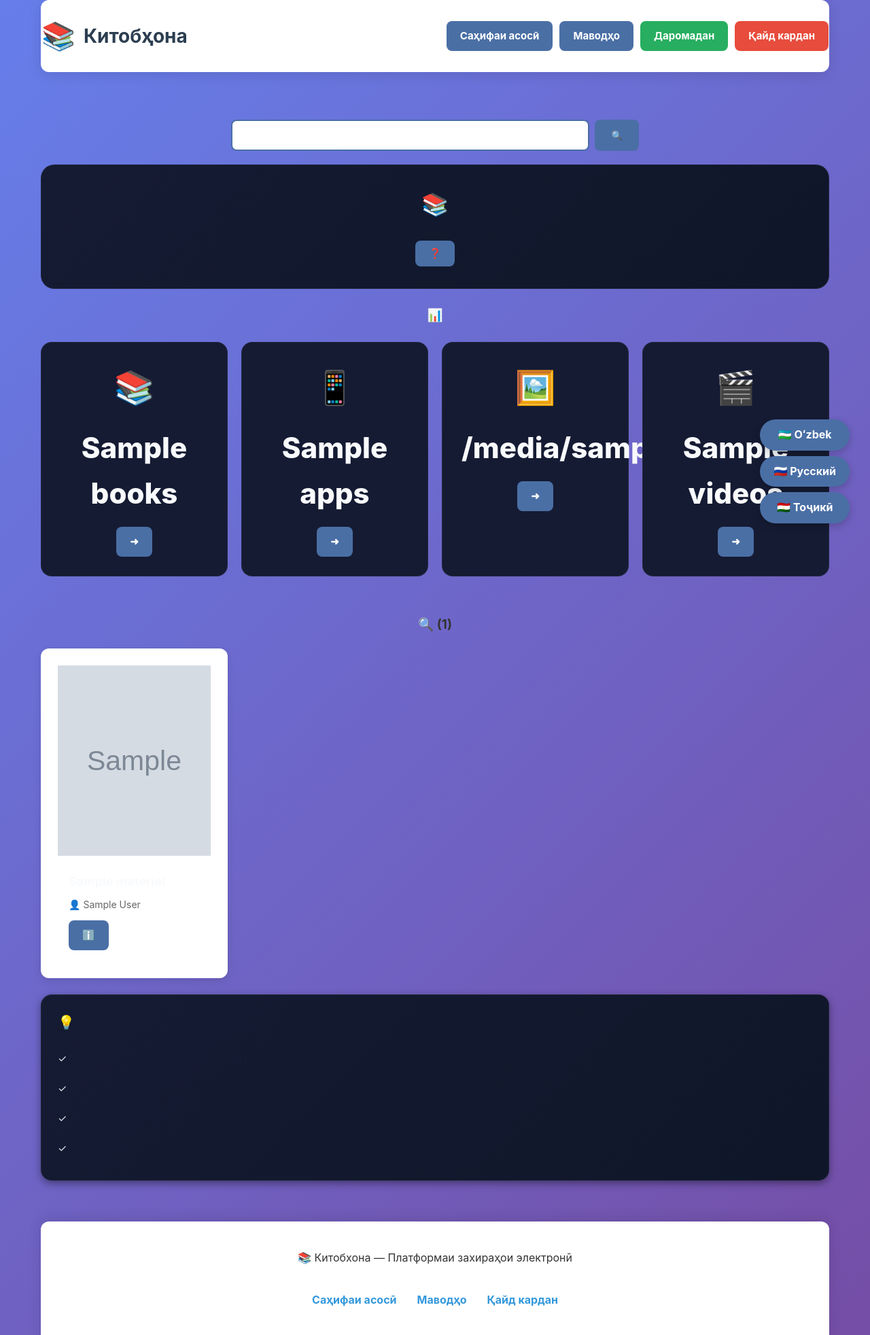
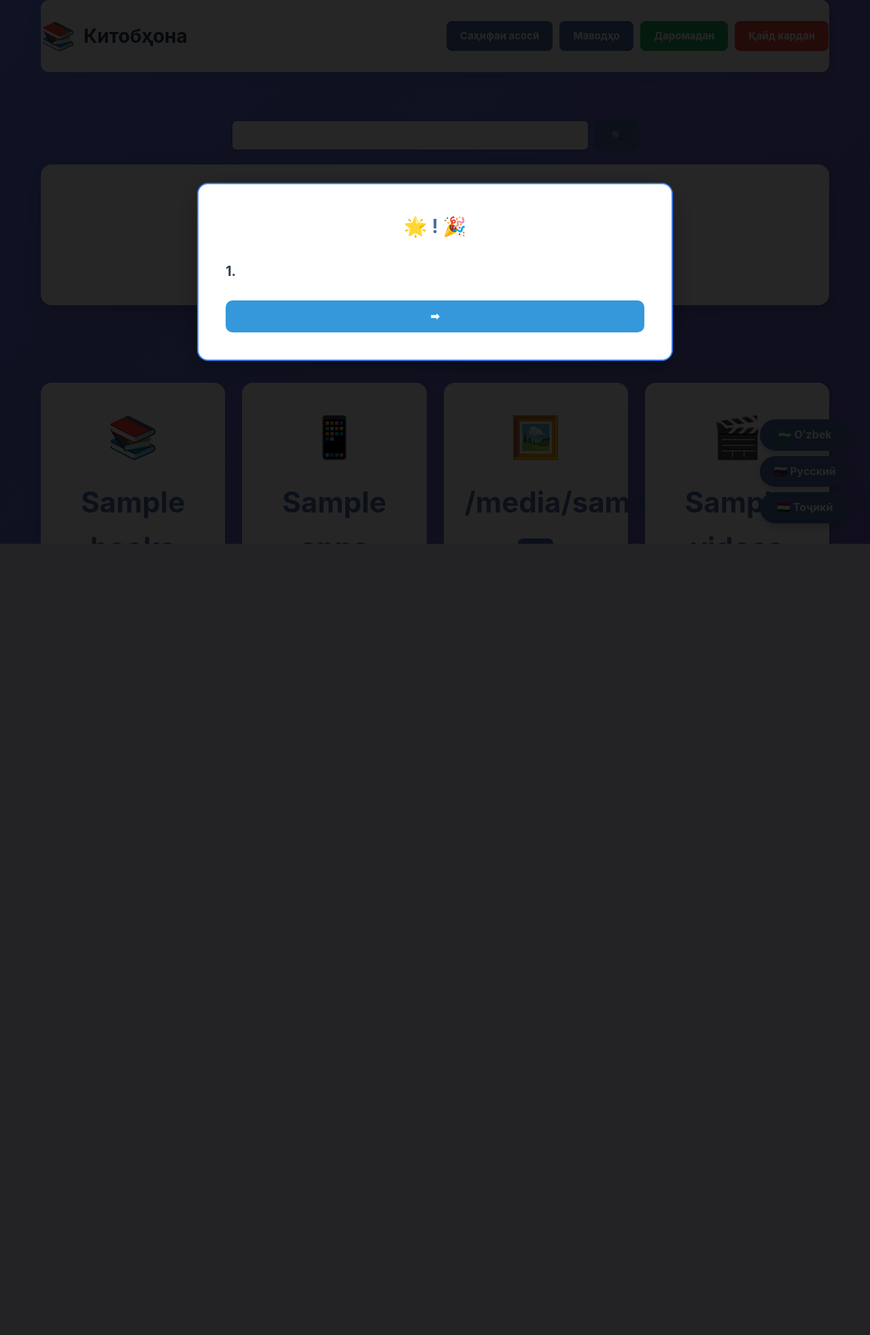
Before and after one commit to OnOlam/Donishgoh, a Flask app: template Kutubxona/templates/index.html in a window 1280 px wide. Shown: the top 1964 px of the page at 68% size. After the commit the page ends 800 px from the top, so only its background shows below. Run offline with Flask 3, Linux system fonts and the light colour scheme; the template is opened without the code that fills it: most values are stand-ins (such as "Sample title", 1, 10 or a date in 2020); grey boxes marked "Sample" are stand-in pictures.

Commit message:
Refactor tutorial overlay and search area comments

```diff
--- a/Kutubxona/templates/index.html
+++ b/Kutubxona/templates/index.html
@@ -1,7 +1,7 @@
 {% extends "base.html" %}
 {% block content %}
 
-<!-- QIDIRUV MAYDONI (Yangi) -->
+<!-- QIDIRUV MAYDONI -->
 <div class="search-container">
   <form method="GET" action="{{ url_for('index') }}" class="search-form">
     <input
@@ -16,7 +16,7 @@
   </form>
 </div>
 
-<!-- Tutorial Overlay (O'zgarmagan) -->
+<!-- Tutorial Overlay -->
 <div id="tutorial-overlay" class="tutorial-overlay">
   <div class="tutorial-box">
     <h3 class="tutorial-title">🌟 {{ _('welcome') }}! 🎉</h3>
@@ -25,25 +25,29 @@
         <h4>1. {{ _('about_site') }}</h4>
         <p>{{ _('tutorial_step1') }}</p>
       </div>
-      <div class="tutorial-step" data-step="2" style="display:none">
+      <div class="tutorial-step" data-step="2" style="display: none;">
         <h4>2. {{ _('materials_types') }}</h4>
-        <p><strong>{{ _('books_label') }}:</strong> PDF, EPUB ва дигар форматҳои китобҳо<br>
-        <strong>{{ _('apps_label') }}:</strong> Android, Windows ва барои дигар платформаҳо<br>
-        <strong>{{ _('images_label') }}:</strong> Обои деворӣ, тарҳрезӣ ва ғайра.<br>
-        <strong>{{ _('videos_label') }}:</strong> Китобҳои дарсӣ, филмҳо ва дигар видеоҳо</p>
+        <p>
+          <strong>{{ _('books_label') }}:</strong> PDF, EPUB ва дигар форматҳои китобҳо<br><br>
+          <strong>{{ _('apps_label') }}:</strong> Android, Windows ва барои дигар платформаҳо<br><br>
+          <strong>{{ _('images_label') }}:</strong> Обои деворӣ, тарҳрезӣ ва ғайра.<br><br>
+          <strong>{{ _('videos_label') }}:</strong> Китобҳои дарсӣ, филмҳо ва дигар видеоҳо
+        </p>
       </div>
-      <div class="tutorial-step" data-step="3" style="display:none">
+      <div class="tutorial-step" data-step="3" style="display: none;">
         <h4>3. {{ _('how_to_use') }}</h4>
-        <p>✅ <strong>{{ _('more_details') }}</strong> тугмаро пахш кунед<br>
-        ✅ Дар бораи мавод маълумот гиред<br>
-        ✅ <strong>{{ _('download') }}</strong> захира кардан тавассути тугма<br>
-        ✅ {{ _('register_and_admin') }}!</p>
+        <p>
+          ✅ <strong>{{ _('more_details') }}</strong> тугмаро пахш кунед<br>
+          ✅ Дар бораи мавод маълумот гиред<br>
+          ✅ <strong>{{ _('download') }}</strong> захира кардан тавассути тугма<br>
+          ✅ {{ _('register_and_admin') }}!
+        </p>
       </div>
     </div>
     <div class="tutorial-buttons">
       <button class="tutorial-btn tutorial-prev" onclick="tutorialPrev()">⬅ {{ _('back') }}</button>
       <button class="tutorial-btn tutorial-next" onclick="tutorialNext()">{{ _('next') }} ➡</button>
-      <button class="tutorial-btn tutorial-close" onclick="closeTutorial()" style="display:none">✓ {{ _('close') }}</button>
+      <button class="tutorial-btn tutorial-close" onclick="closeTutorial()" style="display: none;">✓ {{ _('close') }}</button>
     </div>
   </div>
 </div>
@@ -54,9 +58,9 @@
   <button class="btn tutorial-trigger" onclick="showTutorial()">❓ {{ _('how_to_use_site') }}</button>
 </div>
 
-<div style="height:24px"></div>
+<div style="height: 24px;"></div>
 
-<h3 style="text-align:center; margin-bottom:16px">📊 {{ _('site_statistics') }}</h3>
+<h3 style="text-align: center; margin-bottom: 16px; color: white; text-shadow: 2px 2px 4px rgba(0,0,0,0.3);">📊 {{ _('site_statistics') }}</h3>
 
 <div class="stats-grid">
   <div class="stat-card" data-type="book">
@@ -88,10 +92,10 @@
   </div>
 </div>
 
-<!-- QIDIRUV NATIJALARI (Yangi) -->
+<!-- QIDIRUV NATIJALARI -->
 {% if materials and materials|length > 0 %}
-<div style="height:32px"></div>
-<h3 style="text-align:center; margin-bottom:16px">🔍 {{ _('search_results') }} ({{ materials|length }})</h3>
+<div style="height: 32px;"></div>
+<h3 style="text-align: center; margin-bottom: 16px; color: white; text-shadow: 2px 2px 4px rgba(0,0,0,0.3);">🔍 {{ _('search_results') }} ({{ materials|length }})</h3>
 <div class="materials-grid">
   {% for material in materials %}
   <div class="material-card">
@@ -124,7 +128,7 @@
 </div>
 {% endif %}
 
-<div style="height:24px"></div>
+<div style="height: 24px;"></div>
 
 <div class="card info-card">
   <h4>💡 {{ _('user_services') }}</h4>
@@ -136,27 +140,392 @@
   </ul>
 </div>
 
+<style>
+.search-container {
+  margin: 20px auto;
+  max-width: 600px;
+}
+
+.search-form {
+  display: flex;
+  gap: 8px;
+}
+
+.search-input {
+  flex: 1;
+  padding: 12px 16px;
+  border: 2px solid #4a6fa5;
+  border-radius: 8px;
+  font-size: 16px;
+  transition: border-color 0.3s;
+}
+
+.search-input:focus {
+  outline: none;
+  border-color: #2c3e50;
+}
+
+.search-btn {
+  padding: 12px 24px;
+  background: #4a6fa5;
+  color: white;
+  border: none;
+  border-radius: 8px;
+  cursor: pointer;
+  font-weight: bold;
+  transition: all 0.3s;
+}
+
+.search-btn:hover {
+  background: #3a5a80;
+  transform: translateY(-2px);
+}
+
+.welcome-card {
+  background: white;
+  padding: 40px;
+  border-radius: 16px;
+  text-align: center;
+  margin-bottom: 30px;
+  box-shadow: 0 8px 30px rgba(0, 0, 0, 0.2);
+}
+
+.welcome-card h2 {
+  margin-bottom: 15px;
+  font-size: 32px;
+  color: #2c3e50;
+}
+
+.welcome-card .small {
+  color: #7f8c8d;
+  margin-bottom: 20px;
+  font-size: 16px;
+  line-height: 1.6;
+}
+
+.tutorial-overlay {
+  position: fixed;
+  top: 0;
+  left: 0;
+  right: 0;
+  bottom: 0;
+  background: rgba(0, 0, 0, 0.85);
+  display: flex;
+  align-items: center;
+  justify-content: center;
+  z-index: 10000;
+  display: none;
+}
+
+.tutorial-box {
+  background: white;
+  padding: 40px;
+  border-radius: 16px;
+  max-width: 700px;
+  width: 90%;
+  max-height: 80vh;
+  overflow-y: auto;
+  box-shadow: 0 10px 40px rgba(0, 0, 0, 0.3);
+}
+
+.tutorial-title {
+  text-align: center;
+  margin-bottom: 25px;
+  color: #4a6fa5;
+  font-size: 28px;
+}
+
+.tutorial-content {
+  margin-bottom: 25px;
+  line-height: 1.8;
+  color: #34495e;
+}
+
+.tutorial-step h4 {
+  color: #2c3e50;
+  margin-bottom: 15px;
+  font-size: 20px;
+}
+
+.tutorial-step p {
+  color: #7f8c8d;
+  font-size: 16px;
+}
+
+.tutorial-buttons {
+  display: flex;
+  justify-content: space-between;
+  margin-top: 25px;
+  gap: 15px;
+}
+
+.tutorial-btn {
+  flex: 1;
+  padding: 14px;
+  border: none;
+  border-radius: 10px;
+  font-weight: bold;
+  font-size: 16px;
+  cursor: pointer;
+  transition: all 0.3s;
+}
+
+.tutorial-prev {
+  background: #7f8c8d;
+  color: white;
+}
+
+.tutorial-prev:hover {
+  background: #95a5a6;
+}
+
+.tutorial-next {
+  background: #3498db;
+  color: white;
+}
+
+.tutorial-next:hover {
+  background: #2980b9;
+}
+
+.tutorial-close {
+  background: #27ae60;
+  color: white;
+}
+
+.tutorial-close:hover {
+  background: #219653;
+}
+
+.stats-grid {
+  display: grid;
+  grid-template-columns: repeat(auto-fit, minmax(250px, 1fr));
+  gap: 25px;
+  margin: 30px 0;
+}
+
+.stat-card {
+  background: white;
+  padding: 30px;
+  border-radius: 16px;
+  text-align: center;
+  box-shadow: 0 6px 20px rgba(0, 0, 0, 0.15);
+  transition: all 0.4s;
+}
+
+.stat-card:hover {
+  transform: translateY(-8px);
+  box-shadow: 0 12px 30px rgba(0, 0, 0, 0.25);
+}
+
+.stat-icon {
+  font-size: 60px;
+  margin-bottom: 15px;
+}
+
+.stat-number {
+  font-size: 42px;
+  font-weight: bold;
+  color: #4a6fa5;
+  margin: 12px 0;
+}
+
+.stat-label {
+  font-size: 18px;
+  color: #2c3e50;
+  margin-bottom: 20px;
+  font-weight: 500;
+}
+
+.materials-grid {
+  display: grid;
+  grid-template-columns: repeat(auto-fill, minmax(240px, 1fr));
+  gap: 25px;
+  margin-top: 25px;
+}
+
+.material-card {
+  background: white;
+  border-radius: 16px;
+  overflow: hidden;
+  box-shadow: 0 6px 20px rgba(0, 0, 0, 0.15);
+  transition: all 0.4s;
+}
+
+.material-card:hover {
+  transform: translateY(-8px);
+  box-shadow: 0 12px 35px rgba(0, 0, 0, 0.25);
+}
+
+.material-cover {
+  width: 100%;
+  height: 280px;
+  background: #f8f9fa;
+  display: flex;
+  align-items: center;
+  justify-content: center;
+  overflow: hidden;
+}
+
+.material-cover img {
+  width: 100%;
+  height: 100%;
+  object-fit: cover;
+  transition: transform 0.5s;
+}
+
+.material-card:hover .material-cover img {
+  transform: scale(1.05);
+}
+
+.cover-placeholder {
+  font-size: 80px;
+  color: #e0e0e0;
+}
+
+.material-info {
+  padding: 20px;
+}
+
+.material-title {
+  font-weight: bold;
+  margin: 10px 0;
+  font-size: 19px;
+  display: -webkit-box;
+  -webkit-line-clamp: 2;
+  -webkit-box-orient: vertical;
+  overflow: hidden;
+  color: #2c3e50;
+}
+
+.material-author {
+  color: #7f8c8d;
+  font-size: 15px;
+  margin: 6px 0;
+}
+
+.material-actions {
+  margin-top: 15px;
+  display: flex;
+  gap: 10px;
+}
+
+.btn-small {
+  padding: 10px 15px;
+  font-size: 14px;
+  flex: 1;
+}
+
+.no-results {
+  text-align: center;
+  padding: 60px;
+  background: white;
+  border-radius: 16px;
+  margin: 30px 0;
+  box-shadow: 0 6px 20px rgba(0, 0, 0, 0.1);
+}
+
+.no-results-icon {
+  font-size: 80px;
+  margin-bottom: 20px;
+  color: #bdc3c7;
+}
+
+.info-card {
+  background: white;
+  padding: 25px;
+  border-radius: 16px;
+  margin-top: 25px;
+  box-shadow: 0 6px 20px rgba(0, 0, 0, 0.1);
+}
+
+.info-card h4 {
+  color: #2c3e50;
+  margin-bottom: 15px;
+  font-size: 20px;
+}
+
+.info-list {
+  margin-top: 15px;
+  list-style: none;
+}
+
+.info-list li {
+  padding: 12px 0;
+  border-bottom: 1px solid #ecf0f1;
+  color: #34495e;
+  font-size: 16px;
+}
+
+.info-list li:last-child {
+  border-bottom: none;
+}
+</style>
+
 <script>
-// ... (tutorial skriptlari oldingidek qoladi) ...
+let currentStep = 1;
+const totalSteps = 3;
+
+function showTutorial() {
+  document.getElementById('tutorial-overlay').style.display = 'flex';
+  currentStep = 1;
+  updateTutorial();
+}
+
+function tutorialNext() {
+  if (currentStep < totalSteps) {
+    currentStep++;
+    updateTutorial();
+  }
+}
+
+function tutorialPrev() {
+  if (currentStep > 1) {
+    currentStep--;
+    updateTutorial();
+  }
+}
+
+function updateTutorial() {
+  // Barcha qadamlarni yashirish
+  document.querySelectorAll('.tutorial-step').forEach(step => {
+    step.style.display = 'none';
+  });
+
+  // Joriy qadamni ko'rsatish
+  document.querySelector(`.tutorial-step[data-step="${currentStep}"]`).style.display = 'block';
+
+  // Tugmalarni yangilash
+  document.querySelector('.tutorial-prev').style.display = currentStep === 1 ? 'none' : 'block';
+  document.querySelector('.tutorial-next').style.display = currentStep === totalSteps ? 'none' : 'block';
+  document.querySelector('.tutorial-close').style.display = currentStep === totalSteps ? 'block' : 'none';
+}
+
+function closeTutorial() {
+  document.getElementById('tutorial-overlay').style.display = 'none';
+  // Tutorial ko'rilganini belgilash
+  localStorage.setItem('tutorialSeen', 'true');
+
+  // Serverga ma'lumot yuborish
+  fetch('/api/tutorial-seen', {
+    method: 'POST',
+    headers: {
+      'Content-Type': 'application/json',
+    },
+    body: JSON.stringify({ seen: true })
+  }).catch(err => console.log('Tutorial tracking error:', err));
+}
+
+// Sahifa yuklanganda tutorial ko'rsatish
+document.addEventListener('DOMContentLoaded', () => {
+  // Agar tutorial avval ko'rilmagan bo'lsa
+  if (!localStorage.getItem('tutorialSeen')) {
+    // 1 soniya kutib tutorialni ochish
+    setTimeout(() => {
+      showTutorial();
+    }, 1000);
+  }
+});
 </script>
 
-<style>
-.search-container { margin: 20px auto; max-width: 600px; }
-.search-form { display: flex; gap: 8px; }
-.search-input { flex:1; padding:12px 16px; border:2px solid #4a6fa5; border-radius:8px; font-size:16px; }
-.search-btn { padding:12px 24px; background:#4a6fa5; color:white; border:none; border-radius:8px; cursor:pointer; font-weight:bold; }
-.materials-grid { display:grid; grid-template-columns:repeat(auto-fill, minmax(220px, 1fr)); gap:20px; margin-top:20px; }
-.material-card { background:white; border-radius:12px; overflow:hidden; box-shadow:0 4px 12px rgba(0,0,0,0.1); transition:transform 0.3s; }
-.material-card:hover { transform: translateY(-5px); }
-.material-cover { width:100%; height:280px; background:#f5f7fa; display:flex; align-items:center; justify-content:center; overflow:hidden; }
-.material-cover img { width:100%; height:100%; object-fit:cover; }
-.cover-placeholder { font-size:80px; color:#ddd; }
-.material-info { padding:16px; }
-.material-title { font-weight:bold; margin:8px 0; font-size:18px; display:-webkit-box; -webkit-line-clamp:2; -webkit-box-orient:vertical; overflow:hidden; }
-.material-author { color:#666; font-size:14px; margin:4px 0; }
-.material-actions { margin-top:12px; display:flex; gap:8px; }
-.no-results { text-align:center; padding:40px; background:#fff9e6; border-radius:12px; margin:20px 0; }
-.no-results-icon { font-size:60px; margin-bottom:16px; }
-</style>
-
 {% endblock %}
```
